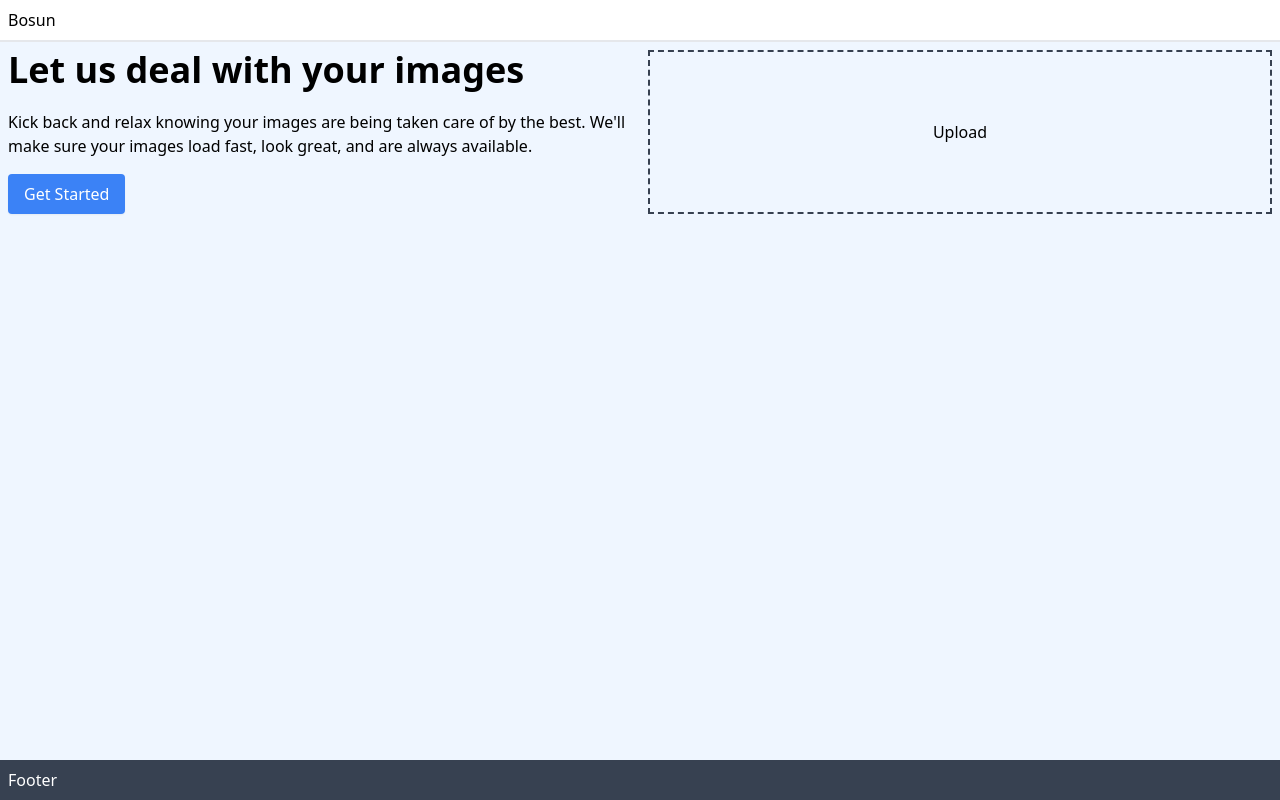
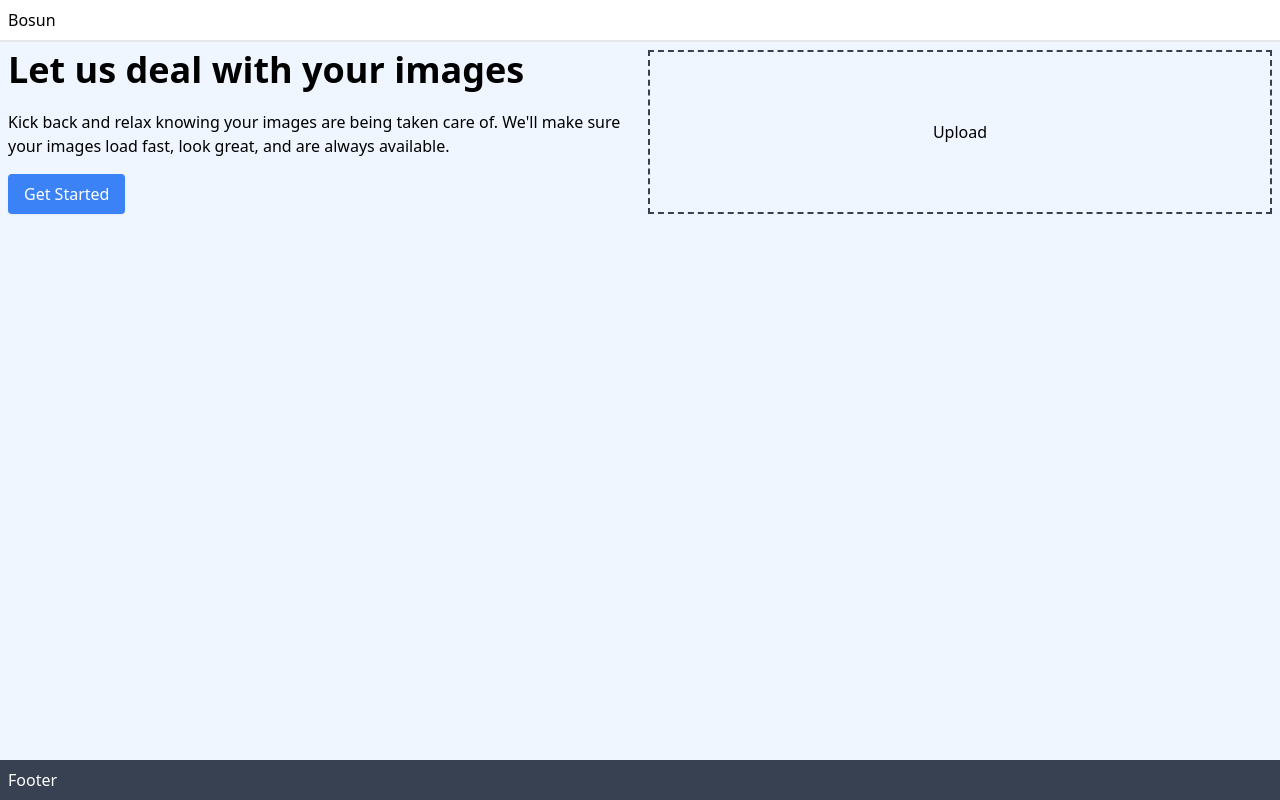
Before and after one commit to evfleet/bosun, a React (Vite) app in the folder packages/web/: page / in a window 1280 px wide. Built offline with nearby package versions, Linux system fonts and the light colour scheme.

Commit message:
chore(web): :memo: change wording on hero

```diff
--- a/packages/web/src/routes/Landing.tsx
+++ b/packages/web/src/routes/Landing.tsx
@@ -10,9 +10,9 @@ const Landing = () => {
           </h1>
 
           <p className="mb-4">
-            Kick back and relax knowing your images are being taken care of by
-            the best. We'll make sure your images load fast, look great, and are
-            always available.
+            Kick back and relax knowing your images are being taken care of.
+            We'll make sure your images load fast, look great, and are always
+            available.
           </p>
 
           <button className="rounded bg-blue-500 px-4 py-2 text-white shadow-sm">
```
